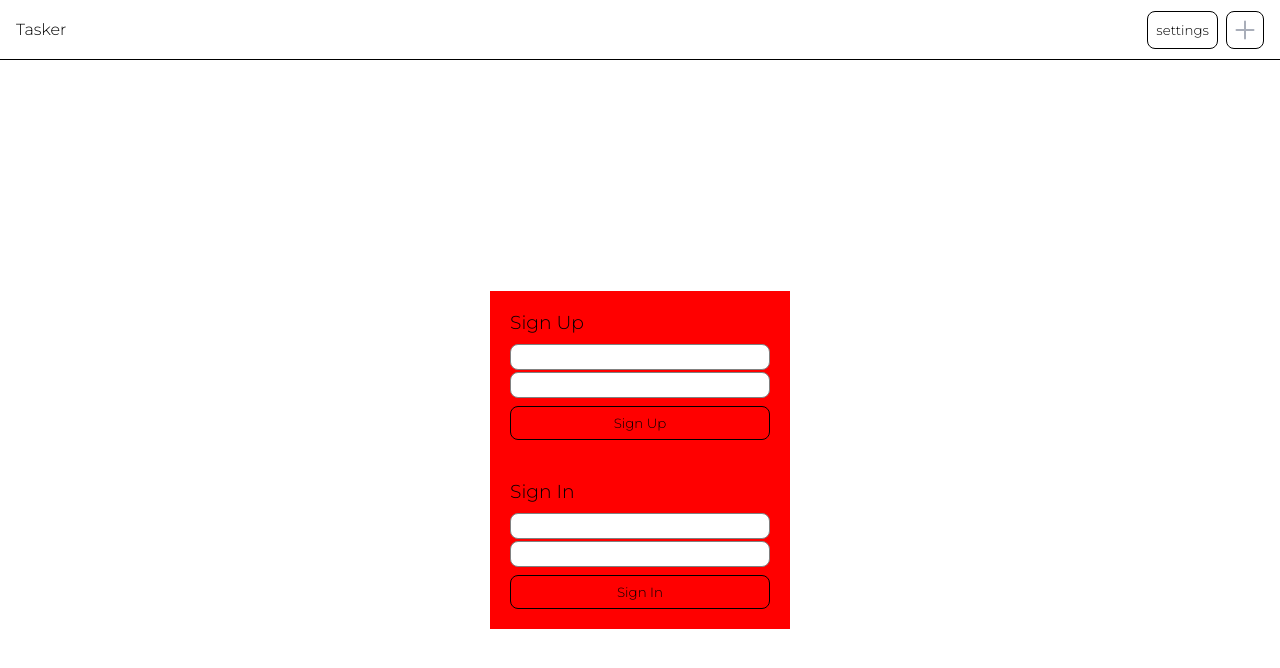
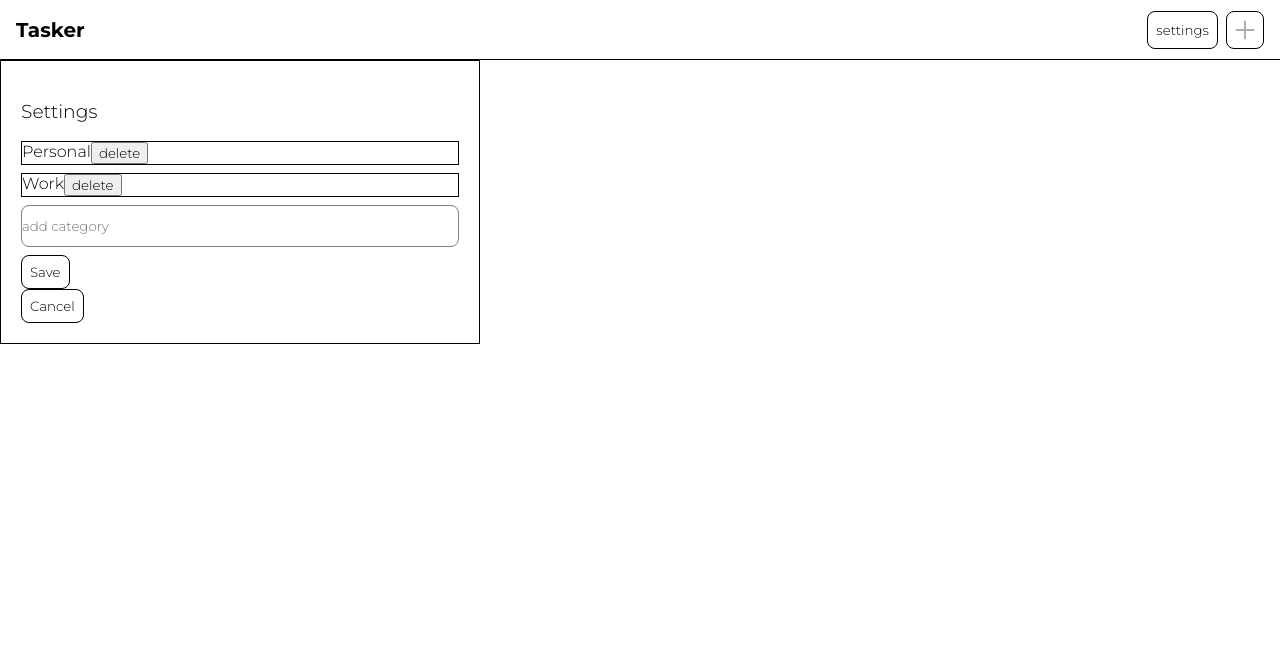
Before and after one commit to vinu-codes/tasker, a React (Create React App) app: page /settings in a window 1280 px wide. Before the commit this address led to /login. Shown: the top 668 px of the page. Built offline with nearby package versions, Linux system fonts and the light colour scheme.

Commit message:
add in settingsform and link to redux store

```diff
--- a/src/common/Button/Button.js
+++ b/src/common/Button/Button.js
@@ -12,6 +12,7 @@ const ButtonContainer = styled.button`
   display: flex;
   align-items: center;
   justify-content: center;
+  cursor: pointer;
 `
 
 const Button = ({ children, ...props }) => {
--- a/src/common/Dropdown/Dropdown.js
+++ b/src/common/Dropdown/Dropdown.js
@@ -76,6 +76,7 @@ const Dropdown = ({ options, callback, name, isMulti, ...props }) => {
     if (!isMulti) {
       const payload = updateSingleSelect(selectedOption, options)
       callback({ name, value: payload })
+      setIsOpen(false)
       return
     }
     const payload = updatedArray(selectedOption, options)
--- a/src/components/CreateForm/CreateForm.js
+++ b/src/components/CreateForm/CreateForm.js
@@ -37,10 +37,10 @@ const FormContainer = styled.form`
 `
 
 const filterActiveCategory = (category) => {
-  const result = category.filter((x) => {
+  const result = category.find((x) => {
     return x.active !== false
   })
-  return result
+  return result ? result.value : ''
 }
 
 const CreateForm = ({ callback }) => {
@@ -77,9 +77,9 @@ const CreateForm = ({ callback }) => {
 
     // we only want to send back to the redux store the catergory that has the active: true
 
-    filterActiveCategory(state.category)
+    const resultOfCategory = filterActiveCategory(state.category)
 
-    callback(state)
+    callback({ ...state, category: resultOfCategory })
     clearForm()
   }
 
--- a/src/components/Form/Form.js
+++ b/src/components/Form/Form.js
@@ -1,4 +1,4 @@
-import React, { useContext } from 'react'
+import React, { useContext, useState } from 'react'
 import styled from 'styled-components'
 import { Button } from '@common/Button'
 import { NavigationContext } from '@components/Route'
@@ -17,7 +17,7 @@ const FormContainer = styled.form`
   flex-direction: column;
   width: 100%;
   max-width: 300px;
-  background: red;
+  border: 1px solid black;
   padding: 20px;
   h3 {
     padding: 0;
@@ -33,30 +33,107 @@ const FormContainer = styled.form`
   }
 `
 
-const Form = () => {
+const SignIn = () => {
+  const [state, setState] = useState({
+    email: '',
+    password: '',
+  })
+  const [currentPath, navigate] = useContext(NavigationContext)
+  const handleSubmit = () => {
+    if (
+      !state.email ||
+      !state.password ||
+      !state.email.length ||
+      !state.password.length
+    ) {
+      return
+    }
+    navigate('/')
+  }
+
+  const handleChange = (e) => {
+    const { name, value } = e.target
+    setState((state) => ({ ...state, [name]: value }))
+  }
+
+  return (
+    <FormContainer>
+      <h3>Sign In</h3>
+      <Input
+        name="email"
+        placeholder="email"
+        className="email"
+        onChange={handleChange}
+        value={state.email}
+      />
+      <Input
+        name="password"
+        type="password"
+        placeholder="password"
+        className="password"
+        onChange={handleChange}
+        value={state.password}
+      />
+      <Button onClick={handleSubmit} className="submit">
+        Sign In
+      </Button>
+    </FormContainer>
+  )
+}
+
+const SignUp = () => {
+  const [state, setState] = useState({
+    email: '',
+    password: '',
+  })
   const [currentPath, navigate] = useContext(NavigationContext)
 
   const handleSubmit = () => {
+    if (
+      !state.email ||
+      !state.password ||
+      !state.email.length ||
+      !state.password.length
+    ) {
+      return
+    }
     navigate('/')
   }
+
+  const handleChange = (e) => {
+    const { name, value } = e.target
+    setState((state) => ({ ...state, [name]: value }))
+  }
+  return (
+    <FormContainer>
+      <h3>Sign Up</h3>
+      <Input
+        name="email"
+        placeholder="email"
+        className="email"
+        onChange={handleChange}
+        value={state.email}
+      />
+      <Input
+        name="password"
+        type="password"
+        placeholder="password"
+        className="password"
+        onChange={handleChange}
+        value={state.password}
+      />
+      <Button onClick={handleSubmit} className="submit">
+        Sign Up
+      </Button>
+    </FormContainer>
+  )
+}
+
+const Form = () => {
   return (
     <FormWrapper>
-      <FormContainer>
-        <h3>Sign Up</h3>
-        <Input />
-        <Input />
-        <Button onClick={handleSubmit} className="submit">
-          Sign Up
-        </Button>
-      </FormContainer>
-      <FormContainer>
-        <h3>Sign In</h3>
-        <Input />
-        <Input />
-        <Button onClick={handleSubmit} className="submit">
-          Sign In
-        </Button>
-      </FormContainer>
+      <SignUp />
+      <SignIn />
     </FormWrapper>
   )
 }
--- a/src/components/NavBar/NavBar.js
+++ b/src/components/NavBar/NavBar.js
@@ -16,7 +16,9 @@ const NavBar = () => {
   }
   return (
     <NavWrapper className="nav-wrapper">
-      <div>Tasker</div>
+      <div className="tasker-button">
+        <button onClick={() => navigate('/')}>Tasker</button>
+      </div>
       <ButtonsContainer className="button-container">
         <Button onClick={handleSettings} className="settings-button">
           settings
--- a/src/components/NavBar/NavBar.styled.js
+++ b/src/components/NavBar/NavBar.styled.js
@@ -16,6 +16,16 @@ const NavWrapper = styled.div`
   z-index: 9999;
   border-bottom: 1px solid black;
   width: 100%;
+  div.tasker-button {
+    button {
+      border: none;
+      padding: 0;
+      background: none;
+      font-size: 20px;
+      font-weight: bold;
+      cursor: pointer;
+    }
+  }
 `
 
 const ButtonsContainer = styled.div`
--- a/src/components/SettingsForm/SettingsForm.js
+++ b/src/components/SettingsForm/SettingsForm.js
@@ -1,28 +1,73 @@
-import React from 'react'
+import React, { useContext, useState } from 'react'
 import { Group, SettingsContainer, List, Form } from './SettingsForm.styled'
 import { Button } from '@common/Button'
 import { Input } from '@common/Input'
+import { NavigationContext } from '@components/Route'
 
-const SettingsForm = ({ categories }) => {
+const updatedCategories = (id, categories) => {
+  if (!categories || !categories.length) return
+
+  const result = categories.filter((item) => {
+    return item.value !== id
+  })
+  return result
+}
+
+const SettingsForm = ({ categories, onAdd, onDelete }) => {
+  const [value, setValue] = useState('')
+  const [_, navigate] = useContext(NavigationContext)
+
+  const handleDelete = (selectedItem) => {
+    const result = updatedCategories(selectedItem, categories)
+    onDelete(result)
+  }
+
   const renderCategory = () => {
+    if (!categories || !categories.length) return
     const result = categories.map((item) => {
       return (
         <List key={item.label}>
           <span>{item.label}</span>
+          <button onClick={() => handleDelete(item.value)}>delete</button>
         </List>
       )
     })
     return result
   }
+
+  const handleNavigate = (e) => {
+    e.preventDefault()
+    navigate('/')
+  }
+
+  const handleChange = (e) => {
+    const { value } = e.target
+    setValue(value)
+  }
+
+  const onSubmit = (e) => {
+    e.preventDefault()
+    if (!value || !value.length) {
+      return
+    }
+    onAdd({ label: value, value: value })
+    setValue('')
+  }
+
   return (
     <SettingsContainer>
       <h3>Settings</h3>
       <Group>{renderCategory()}</Group>
-      <Form>
-        <Input name="add-category" placeholder="add category" />
+      <Form onSubmit={onSubmit}>
+        <Input
+          name="add-category"
+          placeholder="add category"
+          onChange={handleChange}
+          value={value}
+        />
+        <Button>Save</Button>
+        <Button onClick={handleNavigate}>Cancel</Button>
       </Form>
-      <Button>Save</Button>
-      <Button>Cancel</Button>
     </SettingsContainer>
   )
 }
--- a/src/features/Layout/Layout.js
+++ b/src/features/Layout/Layout.js
@@ -12,7 +12,7 @@ const LayoutContainer = styled.div`
 
 const Layout = ({ children, ...props }) => {
   const [_, navigate] = useContext(NavigationContext)
-  const isAuth = false
+  const isAuth = true
 
   useEffect(() => {
     if (!isAuth) {
--- a/src/pages/Settings/Settings.js
+++ b/src/pages/Settings/Settings.js
@@ -1,21 +1,27 @@
 import React from 'react'
 import { SettingsForm } from '@components/SettingsForm'
-
-const defaultCategories = [
-  {
-    label: 'Personal',
-    value: 'personal',
-    color: '#f5424b',
-  },
-  {
-    label: 'Work',
-    value: 'Work',
-    color: '#ff8800',
-  },
-]
+import { useDispatch, useSelector } from 'react-redux'
+import { addCategory, deleteCategory } from '@state/category'
+import { categorySelector } from '@state/category/selectors'
 
 const Settings = () => {
-  return <SettingsForm categories={defaultCategories} />
+  const dispatch = useDispatch()
+  const categories = useSelector(categorySelector.categories)
+
+  const handleAdd = (payload) => {
+    dispatch(addCategory(payload))
+  }
+  const handleDelete = (payload) => {
+    dispatch(deleteCategory(payload))
+  }
+
+  return (
+    <SettingsForm
+      categories={categories}
+      onAdd={handleAdd}
+      onDelete={handleDelete}
+    />
+  )
 }
 
 export { Settings }
--- a/src/state/category/reducers.js
+++ b/src/state/category/reducers.js
@@ -3,11 +3,20 @@ import { createSlice } from '@reduxjs/toolkit'
 const categorySlice = createSlice({
   name: 'category',
   initialState: {
-    categories: [],
+    categories: [
+      { label: 'Personal', value: 'personal' },
+      { label: 'Work', value: 'work' },
+    ],
   },
-  reducers: {},
+  reducers: {
+    addCategory: (state, { payload }) => {
+      state.categories.push(payload)
+    },
+    deleteCategory: (state, { payload }) => {
+      state.categories = payload
+    },
+  },
 })
 
-export const { setFavItem, setActiveItem, addItem, deleteItem } =
-  categorySlice.actions
+export const { addCategory, deleteCategory } = categorySlice.actions
 export default categorySlice.reducer
--- /dev/null
+++ b/src/state/category/selectors.js
@@ -0,0 +1,12 @@
+import { createSelector } from '@reduxjs/toolkit'
+
+const selectCategorySlice = (state) => state.category
+
+const categories = createSelector(
+  selectCategorySlice,
+  (slice) => slice.categories
+)
+
+export const categorySelector = {
+  categories,
+}
```
